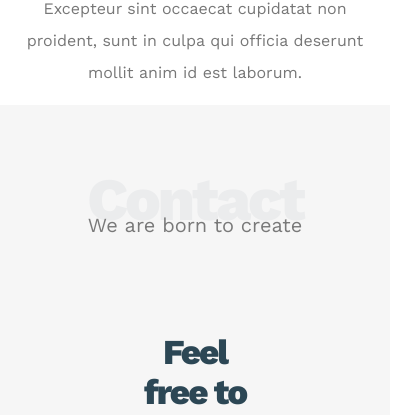
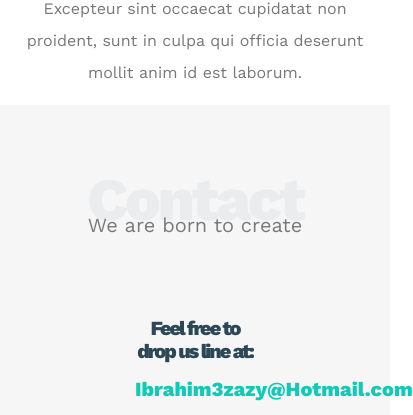
Before and after one commit to Ibarhim3zazy/Templete_1-HTML-CSS, a plain HTML site: page index.html in a window 390 px wide. Shown: the part 6023-6438 px from the top of the page, 413 px wide, since content can reach past the window. Drawn offline with nearby package versions, Linux system fonts and the light colour scheme.

Commit message:
Update main.css

```diff
--- a/css/main.css
+++ b/css/main.css
@@ -10,9 +10,6 @@
   -webkit-box-sizing: border-box;
   -moz-box-sizing: border-box;
   box-sizing: border-box;
-}
-html,body{
-  overflow-x: hidden;
 }
 html{
   scroll-behavior: smooth;
@@ -391,10 +388,10 @@ body{
   margin-left: 10px;
   color: var(--secondary-color);
 }
-@media (max-width: 767) {
+@media (max-width: 767px) {
   .contact .info .lable,
   .contact .info .link{
-    font-size: 25px;
+    font-size: 20px;
   }
 }
 /* footer section */
```
